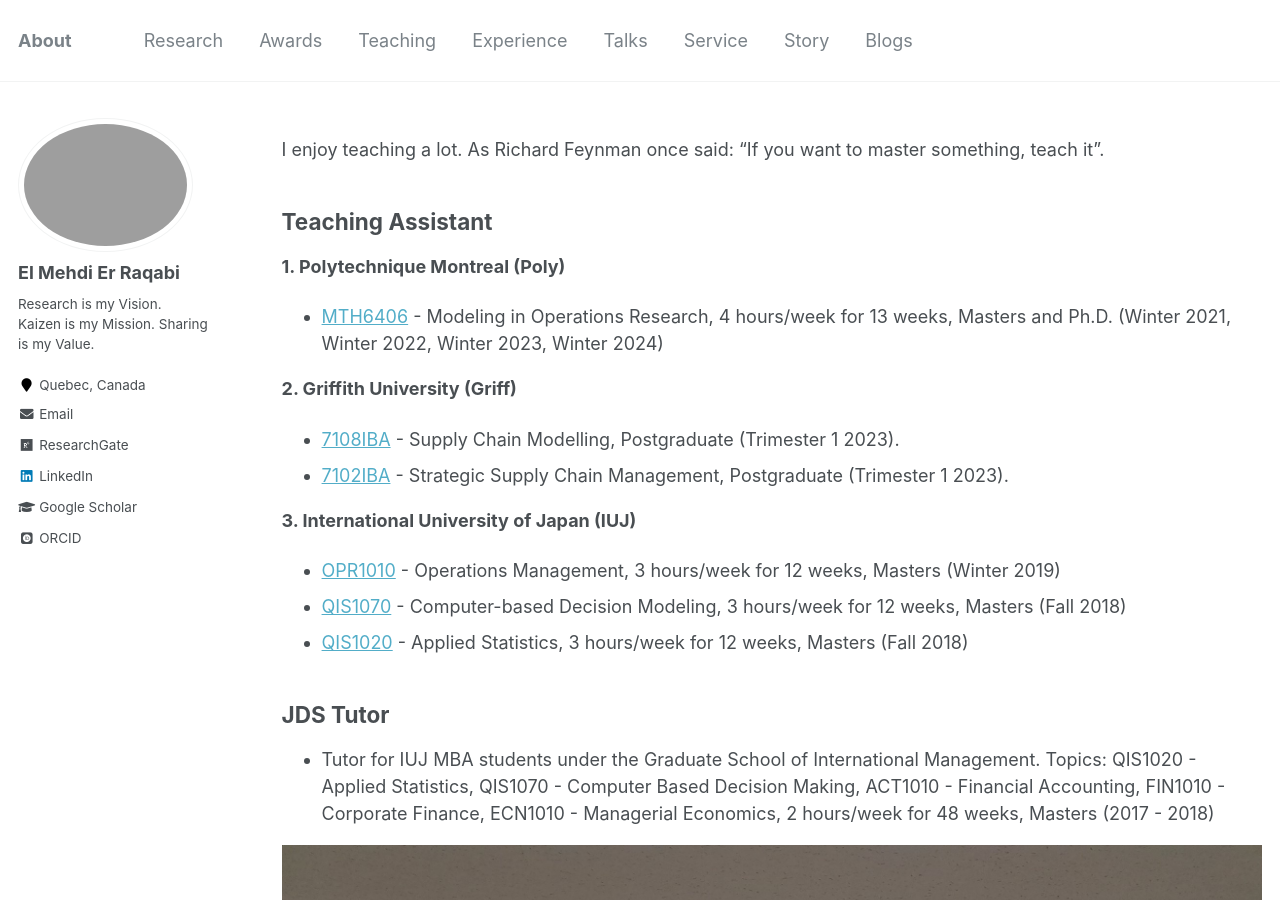
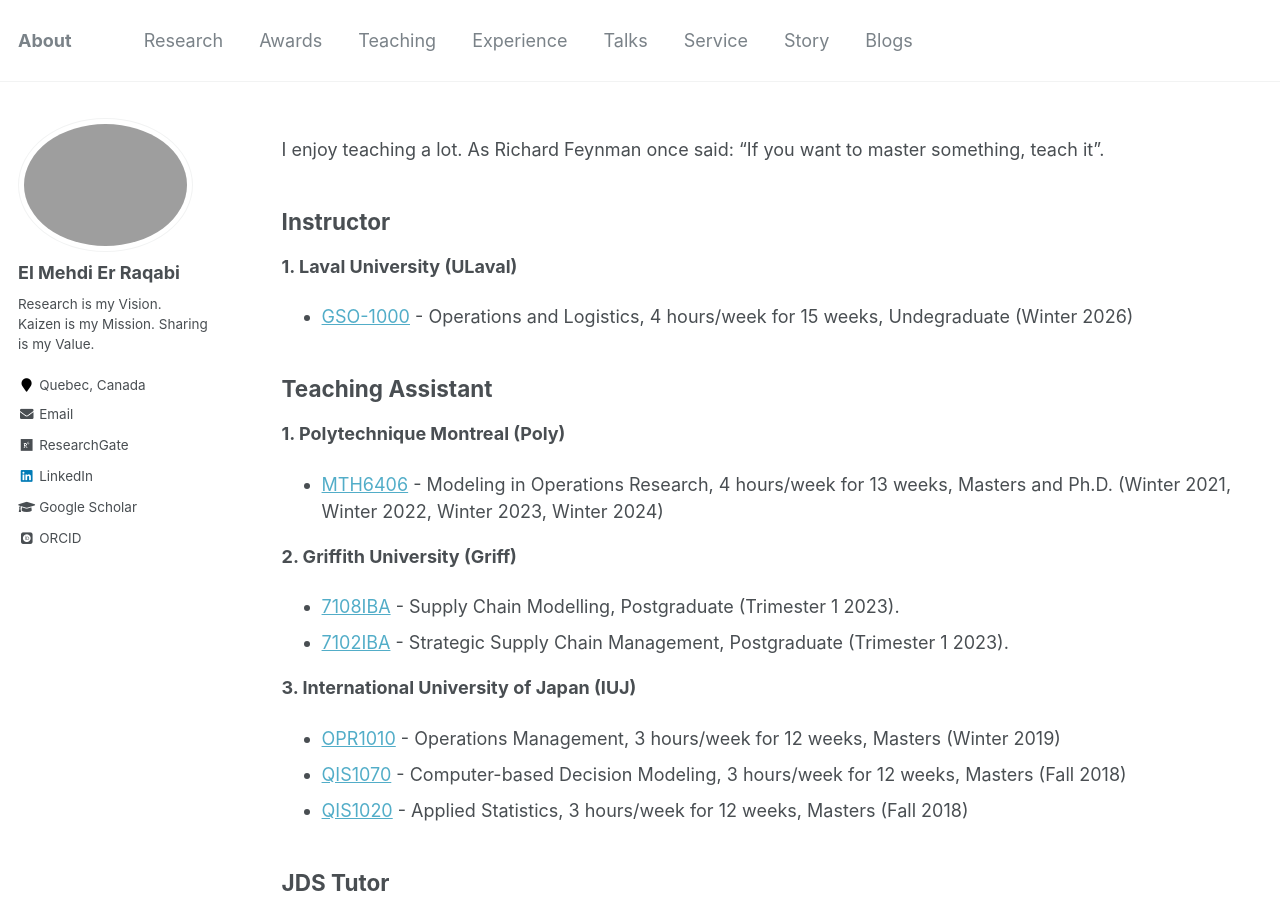
Before and after one commit to RqbMedi/rqbmedi.github.io, a Jekyll site: the page built from _pages/teaching.md, in a window 1280 px wide and 900 px high. Built offline with Jekyll 4.4.1, drawn with Linux system fonts in a browser that asks for light colours; some web fonts are replaced.

Commit message:
Update teaching.md

```diff
--- a/_pages/teaching.md
+++ b/_pages/teaching.md
@@ -6,6 +6,12 @@ author_profile: true
 ---
 
 I enjoy teaching a lot. As Richard Feynman once said: "If you want to master something, teach it".
+
+Instructor
+------
+ **1. Laval University (ULaval)**<br>
+ - [GSO-1000](https://www.fsa.ulaval.ca/en/course/GSO-1000/) - Operations and Logistics, 4 hours/week for 15 weeks, Undegraduate (Winter 2026)
+
 
 Teaching Assistant
 ------
```
